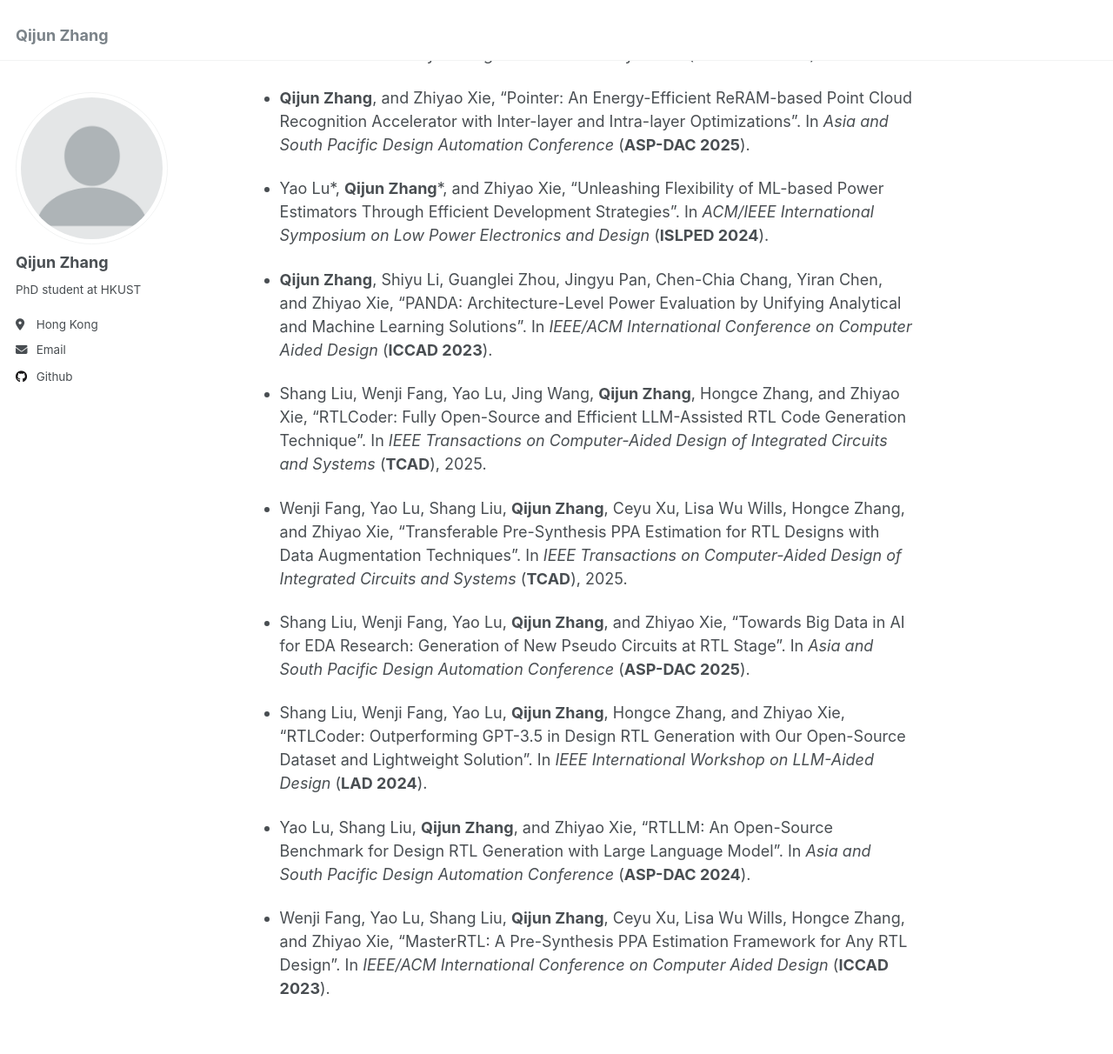
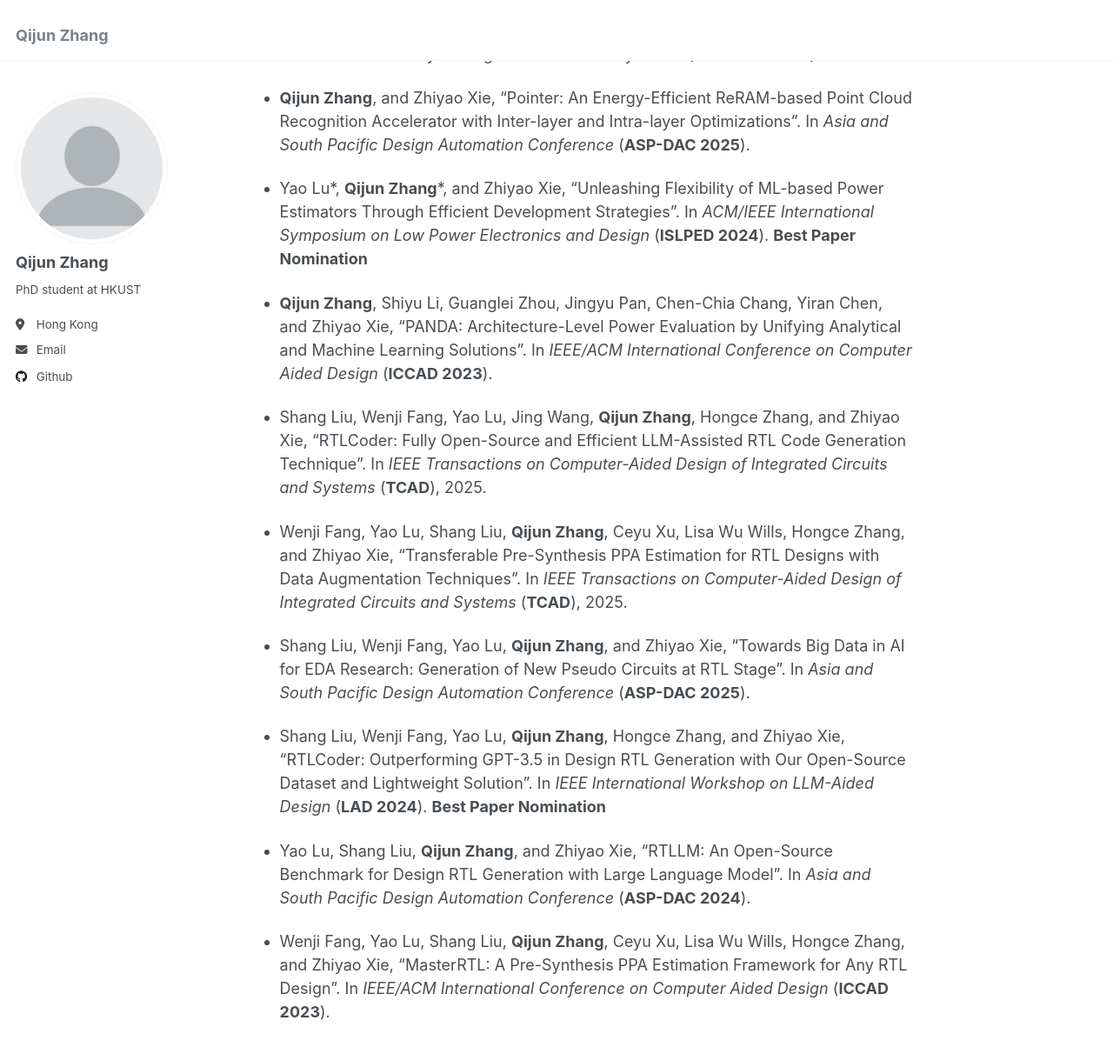
Before and after one commit to zqj2333/zqj2333.github.io, a Jekyll site: the page built from _pages/about.md, in a window 1280 px wide and 1400 px high, scrolled down 919 px. Shown: the top 1212 px of the window at 87% size. Built offline with Jekyll 4.4.1, drawn with Linux system fonts in a browser that asks for light colours.

Commit message:
Update about.md

```diff
--- a/_pages/about.md
+++ b/_pages/about.md
@@ -29,7 +29,7 @@ Publication
 
  * **Qijun Zhang**, and Zhiyao Xie, "Pointer: An Energy-Efficient ReRAM-based Point Cloud Recognition Accelerator with Inter-layer and Intra-layer Optimizations". In *Asia and South Pacific Design Automation Conference* (**ASP-DAC 2025**).
 
- * Yao Lu\*, **Qijun Zhang**\*, and Zhiyao Xie, "Unleashing Flexibility of ML-based Power Estimators Through Efficient Development Strategies". In *ACM/IEEE International Symposium on Low Power Electronics and Design* (**ISLPED 2024**).
+ * Yao Lu\*, **Qijun Zhang**\*, and Zhiyao Xie, "Unleashing Flexibility of ML-based Power Estimators Through Efficient Development Strategies". In *ACM/IEEE International Symposium on Low Power Electronics and Design* (**ISLPED 2024**). **Best Paper Nomination**
 
  * **Qijun Zhang**, Shiyu Li, Guanglei Zhou, Jingyu Pan, Chen-Chia Chang, Yiran Chen, and Zhiyao Xie, "PANDA: Architecture-Level Power Evaluation by Unifying Analytical and Machine Learning Solutions". In *IEEE/ACM International Conference on Computer Aided Design* (**ICCAD 2023**).
 
@@ -39,7 +39,7 @@ Publication
 
  * Shang Liu, Wenji Fang, Yao Lu, **Qijun Zhang**, and Zhiyao Xie, "Towards Big Data in AI for EDA Research: Generation of New Pseudo Circuits at RTL Stage". In *Asia and South Pacific Design Automation Conference* (**ASP-DAC 2025**).
 
- * Shang Liu, Wenji Fang, Yao Lu, **Qijun Zhang**, Hongce Zhang, and Zhiyao Xie, "RTLCoder: Outperforming GPT-3.5 in Design RTL Generation with Our Open-Source Dataset and Lightweight Solution". In *IEEE International Workshop on LLM-Aided Design* (**LAD 2024**).
+ * Shang Liu, Wenji Fang, Yao Lu, **Qijun Zhang**, Hongce Zhang, and Zhiyao Xie, "RTLCoder: Outperforming GPT-3.5 in Design RTL Generation with Our Open-Source Dataset and Lightweight Solution". In *IEEE International Workshop on LLM-Aided Design* (**LAD 2024**). **Best Paper Nomination**
 
  * Yao Lu, Shang Liu, **Qijun Zhang**, and Zhiyao Xie, "RTLLM: An Open-Source Benchmark for Design RTL Generation with Large Language Model". In *Asia and South Pacific Design Automation Conference* (**ASP-DAC 2024**).
 
```
